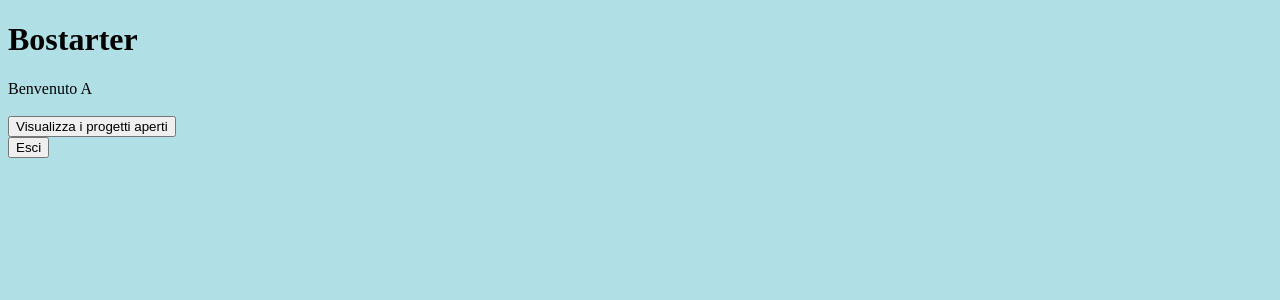
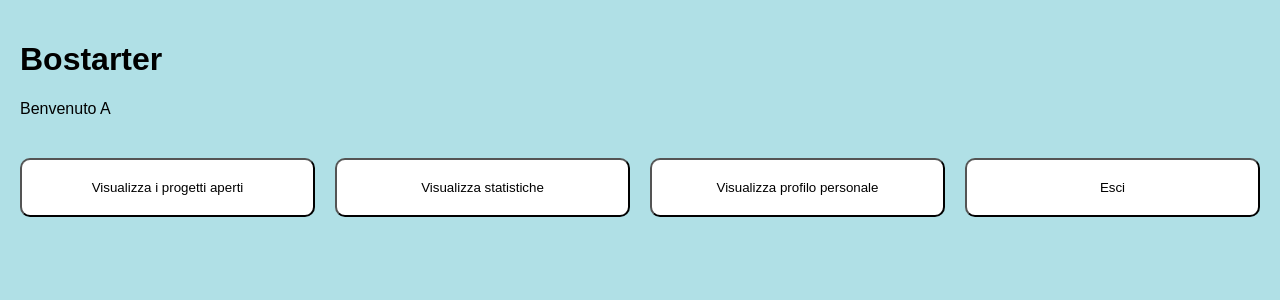
Before and after one commit to MichelaManni/Bostarter, a PHP site: page /HomePage.php in a window 1280 px wide. Shown: the top 300 px of the page. Run offline with PHP 8.4, Linux system fonts and the light colour scheme; a user stored in the database is signed in.

Commit message:
Inizio Profilo Personale

```diff
--- a/php/HomePage.php
+++ b/php/HomePage.php
@@ -10,26 +10,49 @@ session_start();
 	<style>
 		body {
 			background-color: powderblue;
+			font-family: Arial, sans-serif;
+			margin: 0;
+			padding: 20px;
 		}
-        a{
-            text-align: center;
-        }
-        h1{
-            text-align: left;
-        }
+		h1 {
+			text-align: left;
+		}
+		.container {
+			display: flex;
+			flex-wrap: wrap;
+			gap: 20px;
+			justify-content: center;
+			margin-top: 40px;
+		}
+		.container a {
+			text-decoration: none;
+			flex: 1 1 200px;
+			max-width: 300px;
+		}
+		button {
+			width: 100%;
+			padding: 20px;
+			font-size: 1.2;
+			background-color: white;
+			color: black;
+			border-radius: 10px;
+			cursor: pointer;
+		}
 	</style>
 </head>
 
 <body>
-	<h1> Bostarter </h1>
-	<div>
-			<?php
-			echo "Benvenuto ". $_SESSION['Email'];
-			?>
-			<br>
-			<br>
-			<a href=VisualizzaProgetti.php><button type="submit">Visualizza i progetti aperti</button></a><br>
-			<a href=index.php><button type="submit">Esci</button></a><br>
+	<h1>Bostarter</h1>
+	<p>
+		<?php
+		echo "Benvenuto " . $_SESSION['Email'];
+		?>
+	</p>
+	<div class="container">
+		<a href="VisualizzaProgetti.php"><button type="button">Visualizza i progetti aperti</button></a>
+		<a href="Statistiche.php"><button type="button">Visualizza statistiche</button></a>
+		<a href="Profilo.php"><button type="button">Visualizza profilo personale</button></a>
+		<a href="index.php"><button type="button">Esci</button></a>
 	</div>
 </body>
 
--- /dev/null
+++ b/php/connessione/VisualizzaSkillProprie.php
@@ -0,0 +1,2 @@
+<?php
+?>
```
Also changed, not shown: mysql/init.sql (+14 -22 lines), php/Profilo.php (added, +44 -0 lines), php/connessione/VisualizzaCommenti.php (+4 -10 lines), php/AdminLogin.php (deleted), php/Statistiche.php (added), php/connessione/AdminLogin.php (added).
